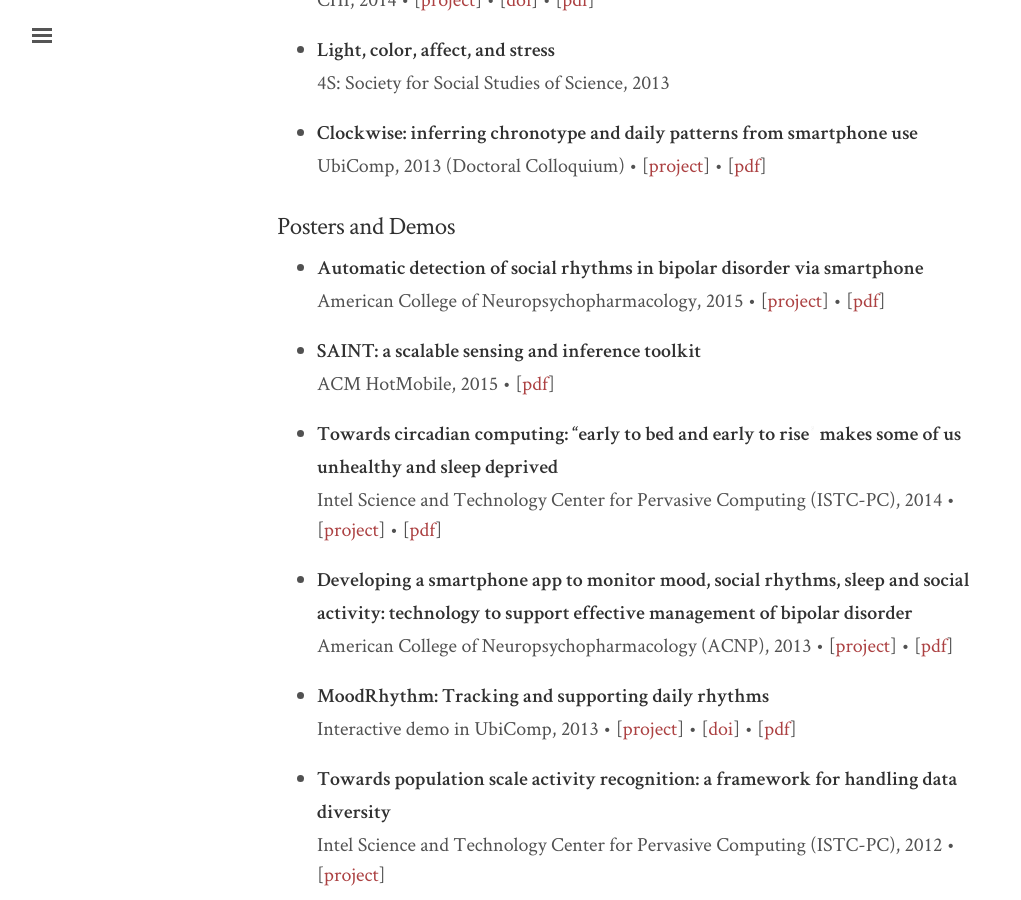
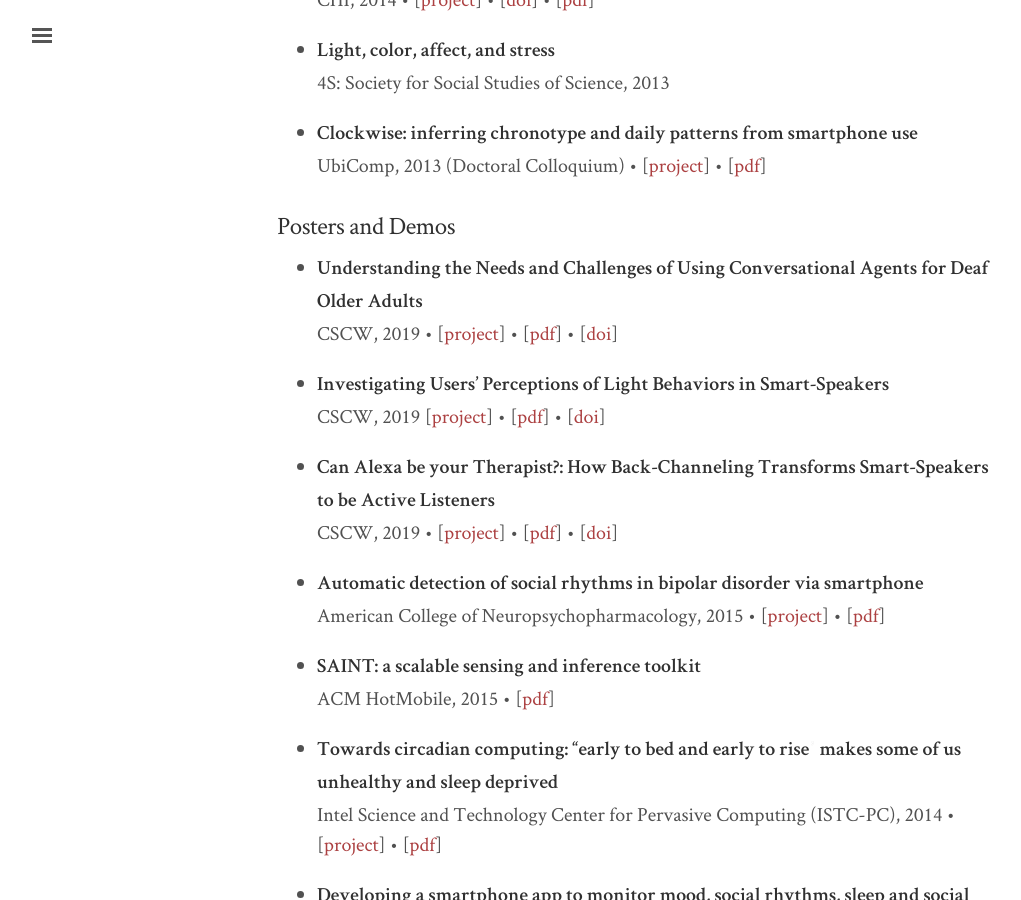
Before and after one commit to saeed-abdullah/saeed-abdullah.github.io, a Jekyll site: the page built from publications.markdown, in a window 1280 px wide and 900 px high, scrolled down 3500 px. Shown: the whole window, without its empty margins (3-1024 px from the left). Built offline with Jekyll 4.4.1, drawn with Linux system fonts in a browser that asks for light colours; nearby versions of some CDN libraries.

Commit message:
Adds CSCW posters

```diff
--- a/publications.markdown
+++ b/publications.markdown
@@ -147,6 +147,16 @@ UbiComp, 2013 (Doctoral Colloquium) &bull;
 
 ### Posters and Demos ###
 
+* **Understanding the Needs and Challenges of Using Conversational Agents for Deaf Older Adults** <br />
+CSCW, 2019 &bull; \[[project](#)\] &bull; \[[pdf](/files/pubs/dhh-smartspeaker-cscw-2019.pdf)\] &bull; \[[doi](https://doi.org/10.1145/3311957.3359487)\]
+
+* **Investigating Users' Perceptions of Light Behaviors in Smart-Speakers** <br />
+CSCW, 2019
+\[[project](#)\] &bull; \[[pdf](/files/pubs/light-smartspeaker-cscw-2019.pdf)\] &bull; \[[doi](https://doi.org/10.1145/3311957.3359479)\]
+
+* **Can Alexa be your Therapist?: How Back-Channeling Transforms Smart-Speakers to be Active Listeners** <br />
+CSCW, 2019 &bull; \[[project](#)\] &bull; \[[pdf](/files/pubs/backchanneling-alexa-cscw-2019.pdf)\] &bull; \[[doi](https://doi.org/10.1145/3311957.3359502)\]
+
 * **Automatic detection of social rhythms in bipolar disorder via smartphone** <br />
 American College of Neuropsychopharmacology, 2015 &bull;
 \[[project](/projects/mood-rhythm.html)\] &bull; \[[pdf](/files/posters/moodrhythm-acnp-2015.pdf)\]
```
Also changed, not shown: 3 other files.
